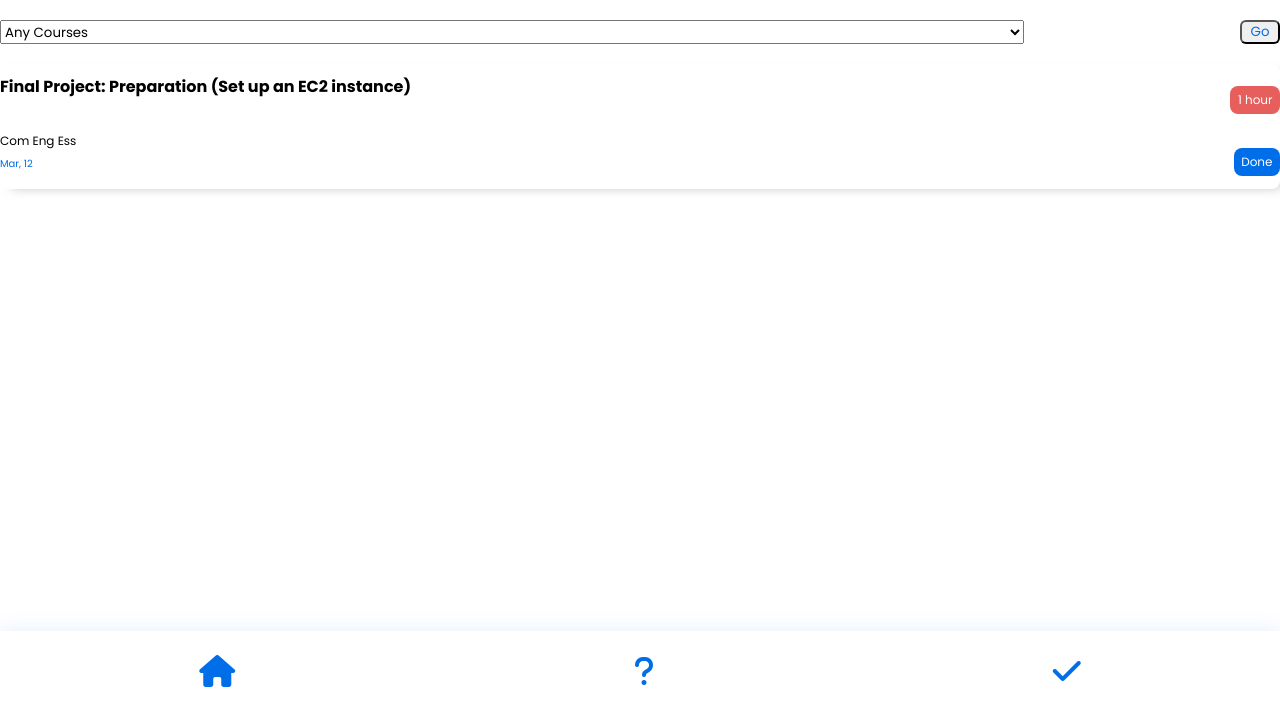
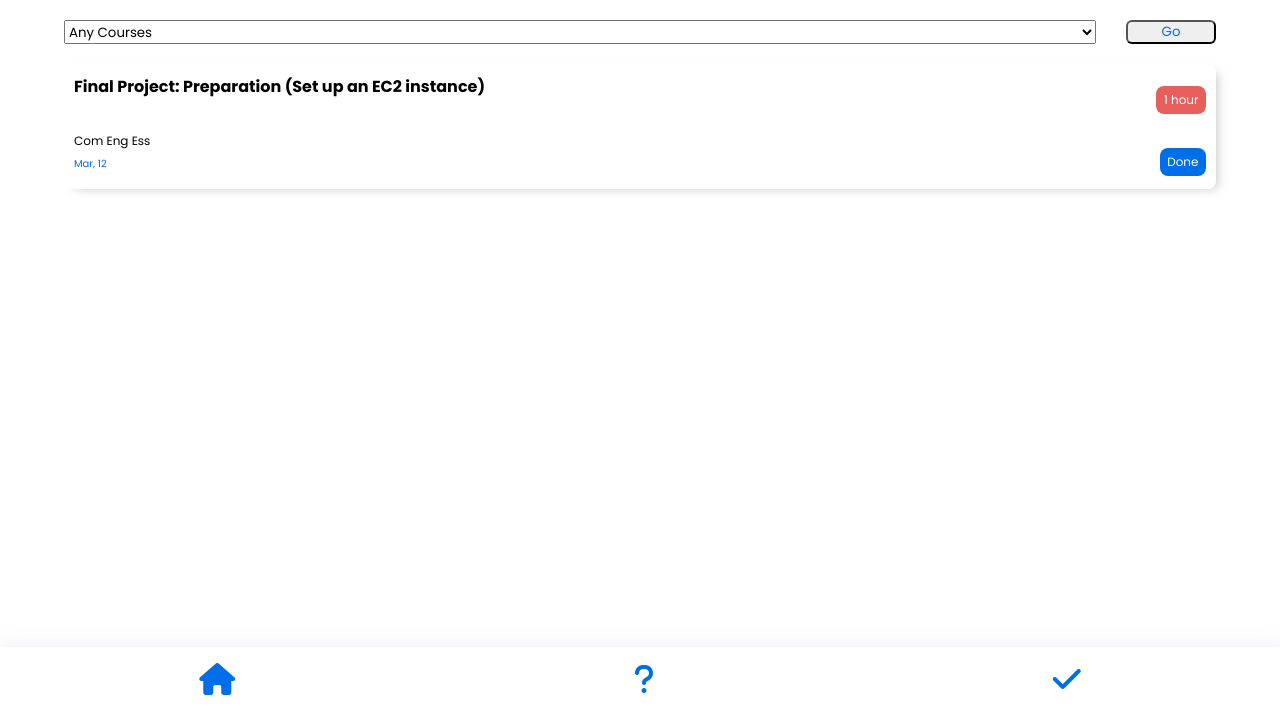
Before and after one commit to khajornritdacha/CEE-Final-Project-G2, a website: page public/index.html in a window 1280 px wide. Shown: the part 89-800 px from the top of the page. Drawn offline with Linux system fonts and the light colour scheme.

Commit message:
feat(frontend): decorate dashboard

```diff
--- a/public/global.css
+++ b/public/global.css
@@ -7,8 +7,9 @@
 
 .navbar {
   width: 100%;
-  height: 80px;
+  height: 8vh;
   box-shadow: 0px -1px 20px rgba(0, 110, 233, 0.1);
+  background-color: white;
 }
 
 .primary {
--- a/public/index.html
+++ b/public/index.html
@@ -23,8 +23,12 @@
   <body>
     <div id="app">
       <div
-        class="grid grid-template-cols-1"
-        style="grid-template-rows: repeat(3, max-content)"
+        class="grid justify-center"
+        style="
+          grid-template-rows: repeat(3, max-content);
+          grid-template-columns: 90%;
+          margin-bottom: 30px;
+        "
       >
         <section
           class="flex justify-between items-center"
@@ -41,7 +45,7 @@
         </section>
         <section>
           <form action="" class="flex justify-between" style="padding: 20px 0">
-            <select name="course_no" id="coursesSelect" style="width: 80%">
+            <select name="course_no" id="coursesSelect" style="width: 100%">
               <option value="" selected>Any Courses</option>
               <option value="2110101">Com Prog</option>
               <option value="2110201">Com Eng Ess</option>
@@ -50,7 +54,7 @@
             <button
               type="submit"
               class="rounded-md primary"
-              style="width: 40px"
+              style="width: clamp(60px, 20%, 100px); margin-left: 30px"
             >
               Go
             </button>
@@ -62,7 +66,7 @@
         >
           <div
             class="grid grid-template-cols-4 grid-template-rows-9 rounded-lg card-container"
-            style="width: 100%; height: 125px; padding: 10px 0"
+            style="width: 100%; height: 125px; padding: 10px"
           >
             <h3
               style="
```
Also changed, not shown: public/pages/dashboardPage.js (+1 -6 lines).
